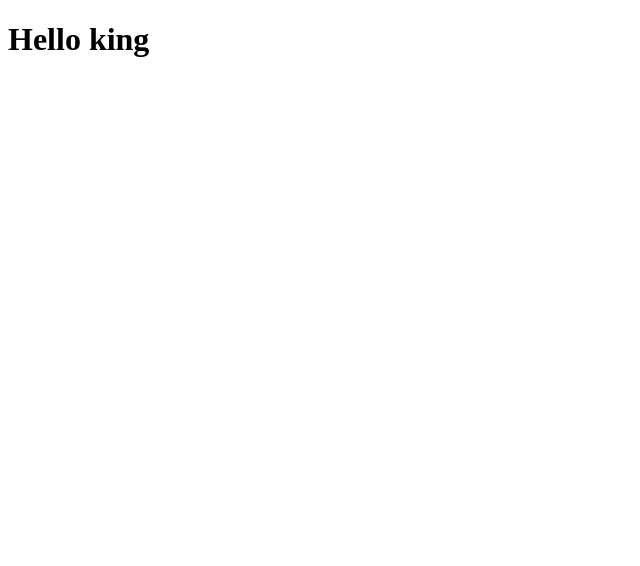
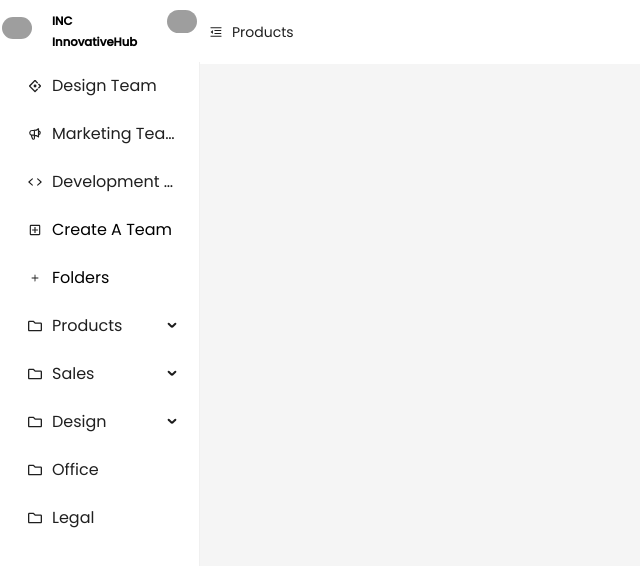
Before and after one commit to Afsalkp7/Dashboard-React, a React (Vite) app: page / in a window 1280 px wide. Shown: the top 566 px of the page, without its empty margins (0-640 px from the left). Built offline with nearby package versions, Linux system fonts and the light colour scheme; grey boxes are pictures that could not be loaded.

Commit message:
side navbar completed

```diff
--- a/package.json
+++ b/package.json
@@ -10,8 +10,10 @@
     "preview": "vite preview"
   },
   "dependencies": {
+    "antd": "^5.15.4",
     "react": "^18.2.0",
-    "react-dom": "^18.2.0"
+    "react-dom": "^18.2.0",
+    "react-icons": "^5.0.1"
   },
   "devDependencies": {
     "@types/react": "^18.2.66",
--- a/src/App.jsx
+++ b/src/App.jsx
@@ -1,12 +1,10 @@
+import SideNavbar from "./components/SideNavbar"
 function App() {
 
   return (
-    <>
       <div>
-        <h1>Hello king</h1>
+        <SideNavbar />
       </div>
-
-    </>
   )
 }
 
--- /dev/null
+++ b/src/components/Logo.jsx
@@ -0,0 +1,10 @@
+import React from 'react'
+import { logoUrl } from '../constants/images'
+
+export default function Logo({collapsed}) {
+  return (
+        <div  style={{ marginLeft: collapsed ? 25 : 2 }}>
+            <img src={logoUrl} width={'30px'} style={{borderRadius:20}}/>
+        </div>
+  )
+}
--- /dev/null
+++ b/src/components/MainNavbar.jsx
@@ -0,0 +1,7 @@
+import React from 'react'
+
+export default function MainNavbar() {
+  return (
+    <span>Products</span>
+  )
+}
--- /dev/null
+++ b/src/components/MenuList.jsx
@@ -0,0 +1,44 @@
+import { Menu } from 'antd'
+import React from 'react'
+import {HomeOutlined} from '@ant-design/icons'
+import { AiOutlineAntDesign } from "react-icons/ai";
+import { HiOutlineSpeakerphone } from "react-icons/hi";
+import { IoCode } from "react-icons/io5";
+import { MdOutlineAddBox } from "react-icons/md";
+import { IoIosAdd } from "react-icons/io";
+import { FaRegFolder } from "react-icons/fa";
+import { CiCirclePlus } from "react-icons/ci";
+export default function MenuList({darkTheme}) {
+  return (
+    <Menu theme={darkTheme?'dark':'light'} mode='inline' className='menuBar'>
+
+        <Menu.Item key={'design'} icon = {<AiOutlineAntDesign />}>Design Team</Menu.Item>
+        <Menu.Item key={'market'} icon = {<HiOutlineSpeakerphone />}>Marketing Team</Menu.Item>
+        <Menu.Item key={'development'} icon = {<IoCode />}>Development Team</Menu.Item>
+        <Menu.Item key={'create'} icon = {<MdOutlineAddBox />}>
+        <div className='listItem'  style={{ color: darkTheme?'white':'black' }}><span className='createTeamHead'>Create a Team</span></div>
+        </Menu.Item>
+        <Menu.Item key={'folder'} icon = {<IoIosAdd />}>
+        <div className='listItem foldersMain' style={{ color: darkTheme?'white':'black' }}><div className='folders'>Folders</div></div>
+        </Menu.Item>
+
+        <Menu.SubMenu key={"products"} icon = {<FaRegFolder />} title={'Products'}>
+            <Menu.Item>Roadmap</Menu.Item>
+            <Menu.Item>Feedback</Menu.Item>
+            <Menu.Item>Performance</Menu.Item>
+            <Menu.Item>Team</Menu.Item>
+            <Menu.Item>Analytics</Menu.Item>
+            <Menu.Item className='addNewSub'> <CiCirclePlus /> Add new sub</Menu.Item>
+        </Menu.SubMenu>
+        <Menu.SubMenu key={"sales"} icon = {<FaRegFolder />} title={'Sales'}>
+            <Menu.Item className='addNewSub'> <CiCirclePlus /> Add sales</Menu.Item>
+        </Menu.SubMenu>
+        <Menu.SubMenu key={"design"} icon = {<FaRegFolder />} title={'Design'}>
+            <Menu.Item className='addNewSub'> <CiCirclePlus /> Add Design</Menu.Item>
+        </Menu.SubMenu>
+        <Menu.Item key={'office'} icon = {<FaRegFolder />}>Office</Menu.Item>
+        <Menu.Item key={'legal'} icon = {<FaRegFolder />}>Legal</Menu.Item>
+
+    </Menu>
+  )
+}
--- /dev/null
+++ b/src/components/Person.jsx
@@ -0,0 +1,9 @@
+import React from 'react'
+
+export default function Person({personUrl}) {
+  return (
+    <div>
+        <img className='personImage' src={personUrl} />
+    </div>
+  )
+}
--- /dev/null
+++ b/src/components/SideNavbar.jsx
@@ -0,0 +1,45 @@
+import React, { useState } from "react";
+import { Layout, theme, Button } from "antd";
+import Sider from "antd/es/layout/Sider";
+import Logo from "./Logo";
+import Title from "./Title";
+import MenuList from "./MenuList";
+import ToggleThemeButton from "./ToggleThemeButton";
+import { AiOutlineMenuFold, AiOutlineMenuUnfold } from "react-icons/ai";
+import MainNavbar from "./MainNavbar";
+
+const { Header, Slider } = Layout;
+
+export default function () {
+  const [darkTheme, setDarkTheme] = useState(false);
+  const [collapsed, setCollapsed] = useState(false);
+
+  const toggleTheme = () => setDarkTheme(!darkTheme);
+  const {
+    token: { colorBgContainer },
+  } = theme.useToken();
+  return (
+    <Layout>
+      <Sider collapsed={collapsed} collapsible trigger={null} theme={darkTheme ? "dark" : "light"}>
+        <div className="sideBar">
+          <Logo collapsed={collapsed}/>
+          {collapsed?null:<Title darkTheme={darkTheme} />}
+
+        </div>
+        <MenuList darkTheme={darkTheme} />
+        {/* <ToggleThemeButton darkTheme={darkTheme} toggleTheme={toggleTheme} /> */}
+      </Sider>
+      <Layout>
+        <Header style={{ padding: 0, background: colorBgContainer }}>
+          <Button
+            type="text"
+            className="toggle"
+            onClick={()=>setCollapsed(!collapsed)}
+            icon={collapsed ? <AiOutlineMenuUnfold /> : <AiOutlineMenuFold />}
+          />
+          <MainNavbar />
+        </Header>
+      </Layout>
+    </Layout>
+  );
+}
--- /dev/null
+++ b/src/components/Title.jsx
@@ -0,0 +1,17 @@
+import React from "react";
+import Person from "./Person";
+import { admin } from "../constants/images";
+
+export default function Title({darkTheme}) {
+  return (
+    <div className="titleMain">
+      <div>
+        <span className="titleHead" style={{ fontWeight: 'bold', color: darkTheme?'white':'black' }}>INC</span><br />
+        <span className="titleHead" style={{ fontWeight: 'bold', color: darkTheme?'white':'black' }}>InnovativeHub</span>
+      </div>
+      <div className="titleImage">
+        <Person personUrl={admin}/>
+      </div>
+    </div>
+  );
+}
--- /dev/null
+++ b/src/components/ToggleThemeButton.jsx
@@ -0,0 +1,13 @@
+import React from 'react'
+import { HiOutlineSun } from "react-icons/hi";
+import { HiOutlineMoon } from "react-icons/hi";
+
+export default function ToggleThemeButton({darkTheme,toggleTheme}) {
+  return (
+    <div className='toggleThemeBtn'>
+        <button onClick={toggleTheme} className='themeBtn' style={{background:darkTheme?'white':'black'}}>
+            {darkTheme?<HiOutlineSun />:<HiOutlineMoon color='white'/>}
+        </button>
+    </div>
+  )
+}
--- /dev/null
+++ b/src/constants/images.js
@@ -0,0 +1,2 @@
+export const logoUrl = "https://ideogram.ai/api/images/direct/8FlLunHaTH-0DVsw1agV9Q.png";
+export const admin = "https://ideogram.ai/api/images/direct/HI7RN0kGQP6Hf4ImLmoHaA.jpg"
--- a/src/index.css
+++ b/src/index.css
@@ -0,0 +1,65 @@
+@import url('https://fonts.googleapis.com/css2?family=Philosopher:wght@700&family=Poppins:wght@300;400;500&display=swap');
+*{
+  margin: 0;
+  padding: 0;
+  outline: none;
+  border: none;
+  text-decoration: none;
+  box-sizing: border-box;
+  transition: 0.2s linear;
+  text-transform: capitalize;
+  font-family: "Poppins", sans-serif;
+}
+.sideBar{
+  display: flex;
+  color: white;
+  align-items: center;
+}
+.personImage{
+  width: 30px;
+  border-radius: 20px;
+}
+.titleMain{
+  display: flex;
+  margin-left: 10px;
+  justify-content: space-between;
+  padding: 10px;
+}
+.titleHead{
+  font-size: smaller;
+}
+.titleImage{
+  margin-left: 30px;
+}
+.listItem{
+  border-radius: 30px;
+  color: rgba(240, 248, 255, 0.384);
+}
+.foldersMain{
+  display: flex;
+  justify-content: space-between;
+}
+
+.addNewSub{
+  color: rgba(240, 248, 255, 0.384)
+}
+.menuBar{
+  height: 100vh;
+  display: flex;
+  flex-direction: column;
+  font-size: 1rem;
+  position: relative;
+}
+.toggleThemeBtn{
+  position: absolute;
+  bottom: 30px;
+  left: 20px;
+  display: flex;
+  align-items: center;
+  justify-content: center;
+  font-size: 1rem;
+}
+.themeBtn{
+  padding: 10px;
+  border-radius: 20px;
+}
```
Also changed, not shown: 2 other files (tests, documents, lock files or other folders).
